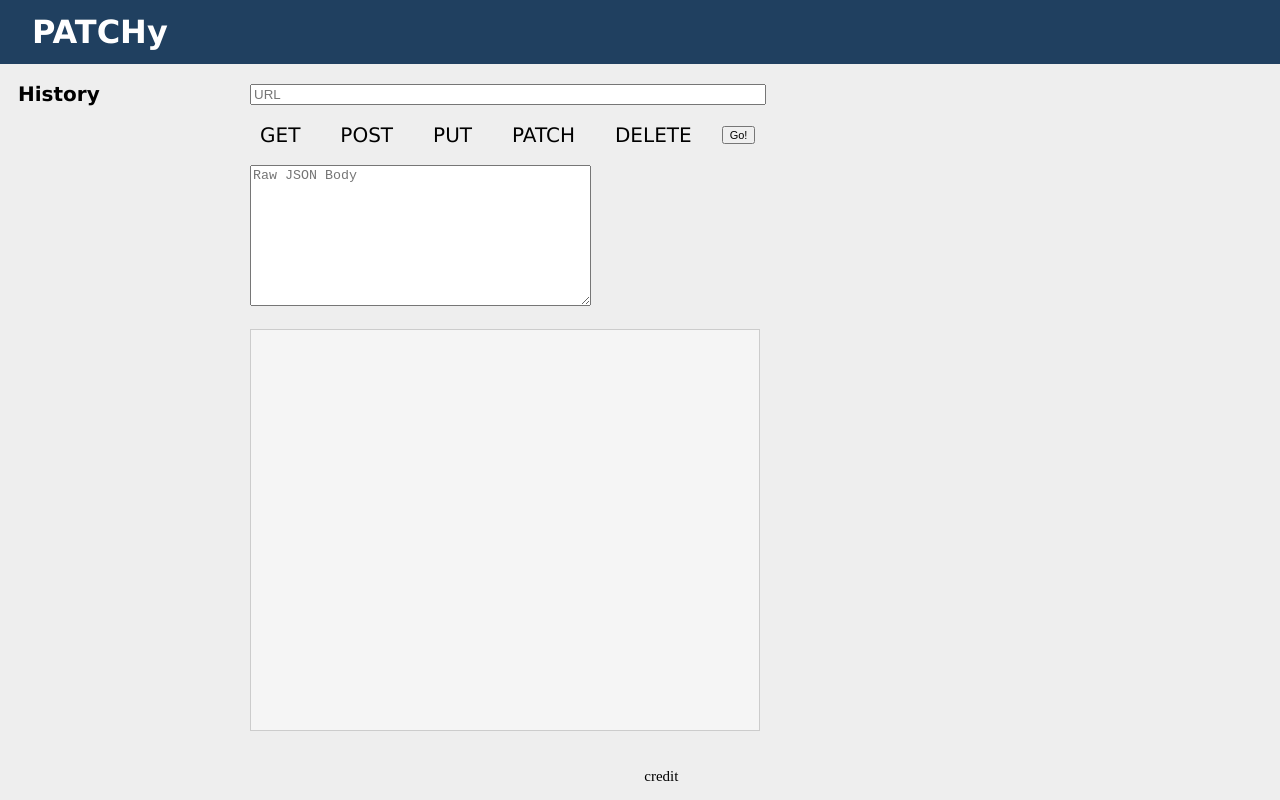
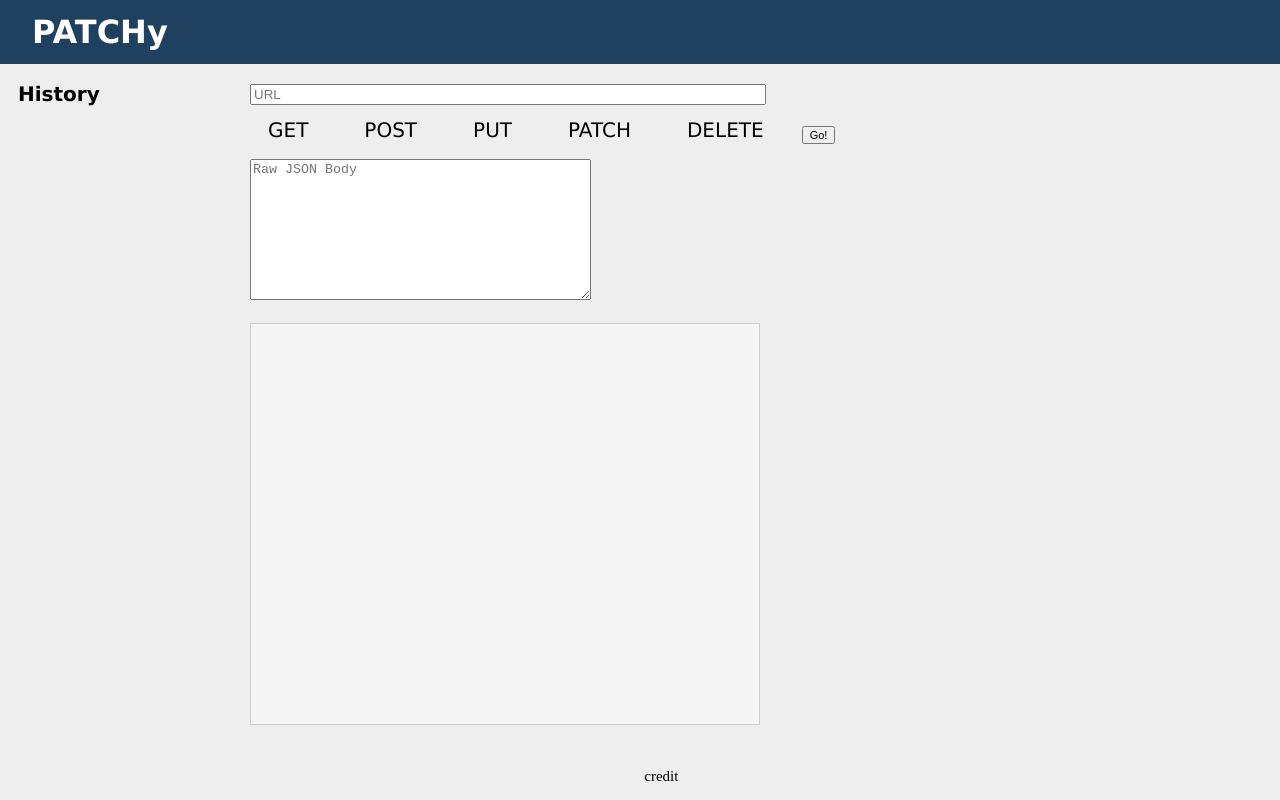
Before and after one commit to llastflowers/resty, a React app: page / in a window 1280 px wide. Built offline with nearby package versions, Linux system fonts and the light colour scheme.

Commit message:
style tweaks

```diff
--- a/src/components/App.css
+++ b/src/components/App.css
@@ -50,13 +50,18 @@ body {
         display: none;
     }
 
-    label:hover {
+    input[type="radio"]:checked+span {
+        color: white;
+        background-color: #2d5986;
+    }
+
+    span:hover {
         background-color: rgb(221, 221, 221);
         cursor: pointer;
     }
 
-    label {
-        padding: 5px 10px;
+    span {
+        padding: 5px 18px;
         font-size: 20px;
         margin-right: 20px;
         font-family: Verdana, Geneva, Tahoma, sans-serif;
--- a/src/components/Form.js
+++ b/src/components/Form.js
@@ -12,23 +12,23 @@ const Form = ({ onSubmit }) => (
       <input type="text" placeholder="URL" />
       <section className={styles.methods}>
         <label>
-          <input type="radio" value="get"></input>
+          <input type="radio" name="method" value="get"></input>
           <span>GET</span>
         </label>
         <label>
-          <input type="radio" value="post"></input>
+          <input type="radio" name="method" value="post"></input>
           <span>POST</span>
         </label>
         <label>
-          <input type="radio" value="put"></input>
+          <input type="radio" name="method" value="put"></input>
           <span>PUT</span>
         </label>
         <label>
-          <input type="radio" value="patch"></input>
+          <input type="radio" name="method" value="patch"></input>
           <span>PATCH</span>
         </label>
         <label>
-          <input type="radio" value="delete"></input>
+          <input type="radio" name="method" value="delete"></input>
           <span>DELETE</span>
         </label>
         <button>Go!</button>
```
